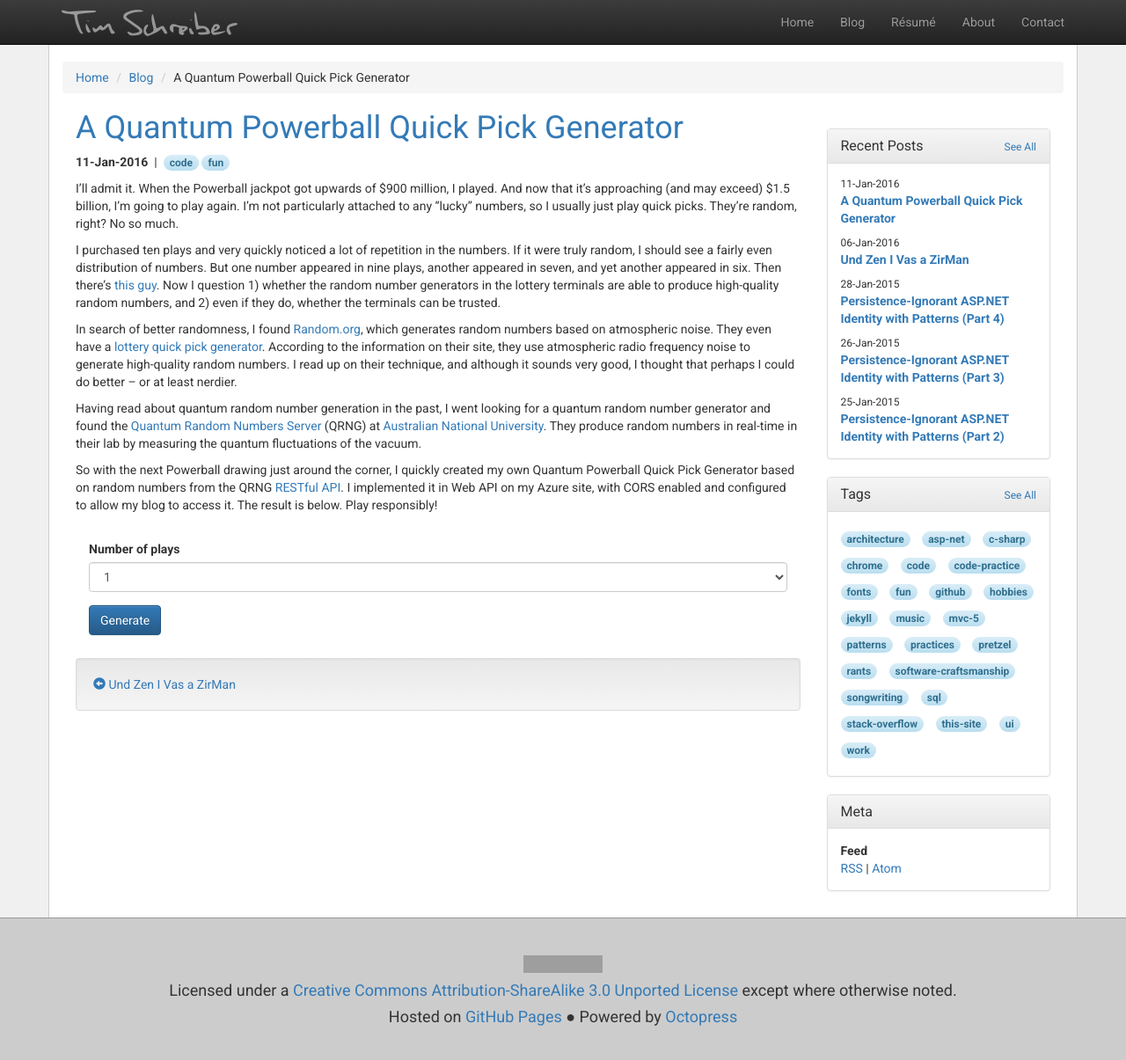
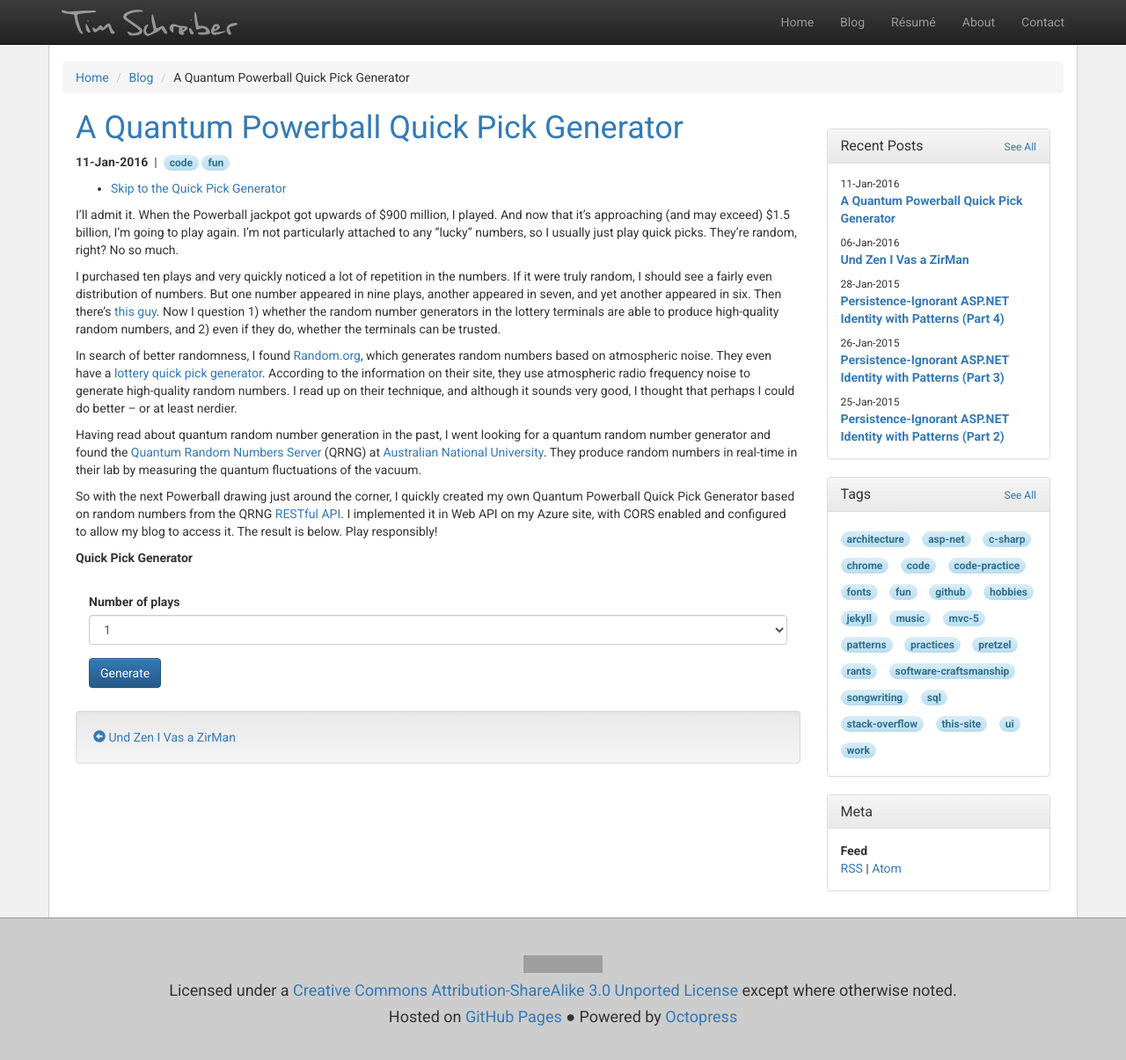
Before and after one commit to timschreiber/timschreiber.github.com, a Jekyll site: the page built from _posts/2016-01-11-a-quantum-powerball-quick-pick-generator.md, in a window 1280 px wide and 1215 px high. Shown: the top 1205 px of the window at 88% size. Built offline with Jekyll 4.4.1, drawn with Linux system fonts in a browser that asks for light colours; nearby versions of some CDN libraries; comment, search, counter and statistics services are not loaded; grey boxes are pictures that could not be loaded.

Commit message:
Update 2016-01-11-a-quantum-powerball-quick-pick-generator.md

```diff
--- a/_posts/2016-01-11-a-quantum-powerball-quick-pick-generator.md
+++ b/_posts/2016-01-11-a-quantum-powerball-quick-pick-generator.md
@@ -10,6 +10,8 @@ tags:
 - fun
 ---
 
+- <a href="#pbForm">Skip to the Quick Pick Generator</a>
+
 I’ll admit it. When the Powerball jackpot got upwards of $900 million, I played. And now that it’s approaching (and may exceed) $1.5 billion, I’m going to play again. I’m not particularly attached to any “lucky” numbers, so I usually just play quick picks. They’re random, right? No so much.
 
 I purchased ten plays and very quickly noticed a lot of repetition in the numbers. If it were truly random, I should see a fairly even distribution of numbers. But one number appeared in nine plays, another appeared in seven, and yet another appeared in six. Then there’s <a href="http://www.lottoreport.com/PBDuplicateQPs.htm" target="_blank">this guy</a>. Now I question 1) whether the random number generators in the lottery terminals are able to produce high-quality random numbers, and 2) even if they do, whether the terminals can be trusted.
@@ -19,6 +21,9 @@ In search of better randomness, I found <a href="https://www.random.org/" target
 Having read about quantum random number generation in the past, I went looking for a quantum random number generator and found the <a href="https://qrng.anu.edu.au/" target="_blank">Quantum Random Numbers Server</a> (QRNG) at <a href="http://www.anu.edu.au/" target="_blank">Australian National University</a>. They produce random numbers in real-time in their lab by measuring the quantum fluctuations of the vacuum.
 
 So with the next Powerball drawing just around the corner, I quickly created my own Quantum Powerball Quick Pick Generator based on random numbers from the QRNG <a href="https://qrng.anu.edu.au/API/api-demo.php" target="_blank">RESTful API</a>. I implemented it in Web API on my Azure site, with CORS enabled and configured to allow my blog to access it. The result is below. Play responsibly!
+
+<a name="pbGenerator"></a>
+**Quick Pick Generator**
 
 <div class="col-xs-12" style="margin-top:20px;">
   <div class="form-group">
```
